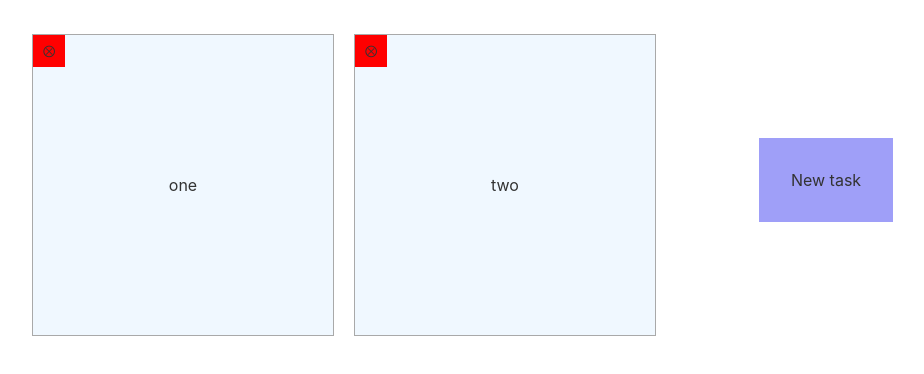
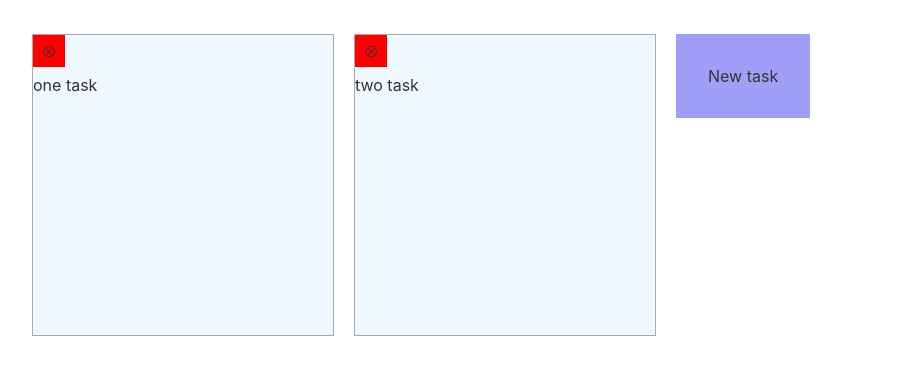
Before and after one commit to Resonious/Multifocus, a Svelte app: page / in a window 1280 px wide. Shown: the top 374 px of the page, without its empty margins (2-926 px from the left). Built offline with nearby package versions, Linux system fonts and the light colour scheme.

Commit message:
Add, remove, edit

```diff
--- a/src/App.svelte
+++ b/src/App.svelte
@@ -1,23 +1,44 @@
 <script>
   export let name;
 
-  let tasks = ['one', 'two'];
+  let tasks = [
+    {
+      id: 0,
+      content: 'one task'
+    },
+    {
+      id: 1,
+      content: 'two task'
+    }
+  ];
+
+  let nextId = tasks.length;
+
+  function removeTask(event) {
+    const id = event.target.dataset.task;
+    tasks = tasks.filter(t => t.id != id);
+  }
+
+  function createTask() {
+    tasks = tasks.concat([{
+      id: nextId++,
+      content: ''
+    }])
+  }
 </script>
 
 <main>
   <div class='tasklist'>
-    {#each tasks as task}
+    {#each tasks as {id, content}}
       <div class='task'>
-        <button class='remove'>⮾</button>
-        <div class='taskbody'>
-          {task}
-        </div>
+        <button class='remove' data-task={id} on:click={removeTask}>⮾</button>
+        <div class='taskbody' contenteditable=true>{content}</div>
       </div>
     {/each}
 
     <div class='task newtask'>
       <div class='taskbody'>
-        <button class='new'>New task</button>
+        <button class='new' on:click={createTask}>New task</button>
       </div>
     </div>
   </div>
@@ -30,6 +51,7 @@
     margin: 0 auto;
 
     --boxsize: 300px;
+    --buttonsize: 2em;
   }
 
   .tasklist {
@@ -54,23 +76,19 @@
   }
 
   .taskbody {
-    display: flex;
-    flex-flow: row wrap;
-    justify-content: center;
-    align-items: center;
+    width: 100%;
+    min-height: calc(var(--boxsize) - var(--buttonsize));
 
-    width: 100%;
-    height: 100%;
+    white-space: pre-wrap;
   }
 
   .remove {
-    position: absolute;
-
     border: none;
     border-radius: 0;
     background-color: red;
-    width: 2em;
-    height: 2em;
+    width: var(--buttonsize);
+    height: var(--buttonsize);
+    padding: 0;
   }
 
   .new {
```
